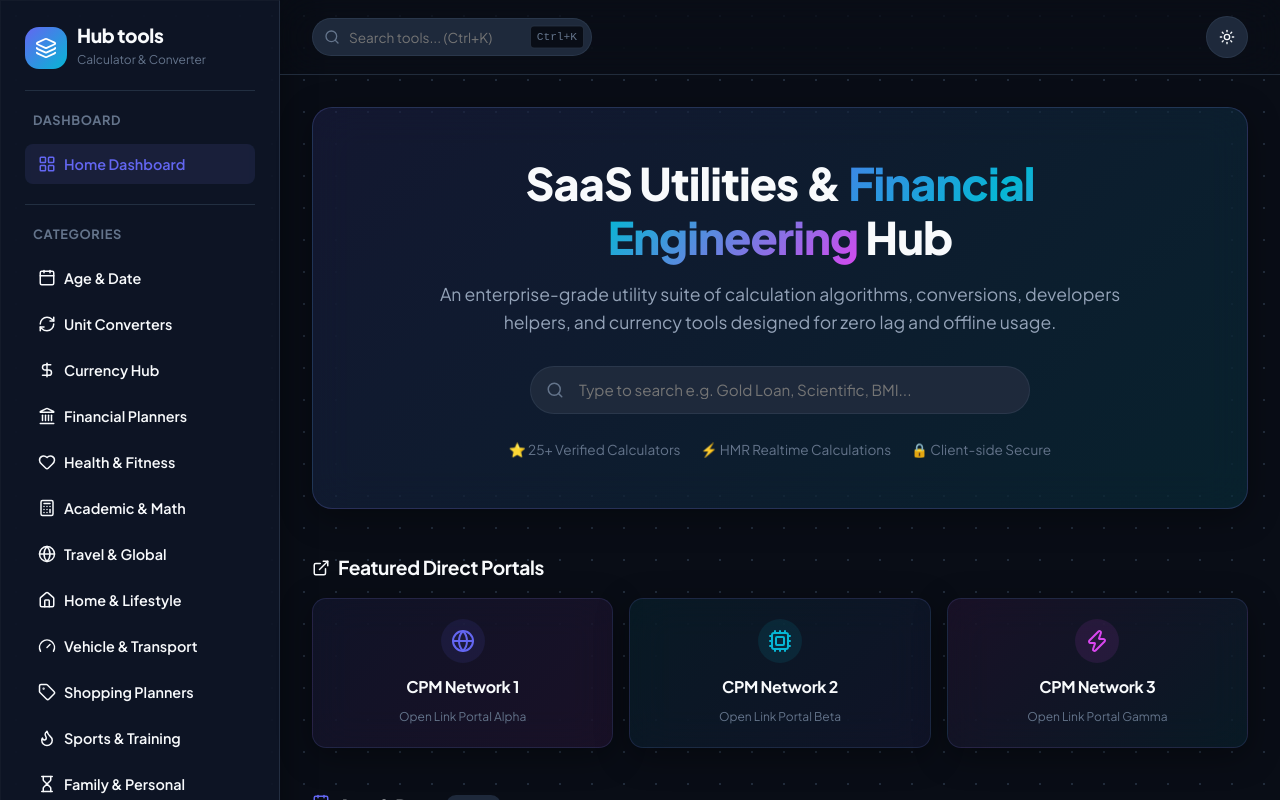
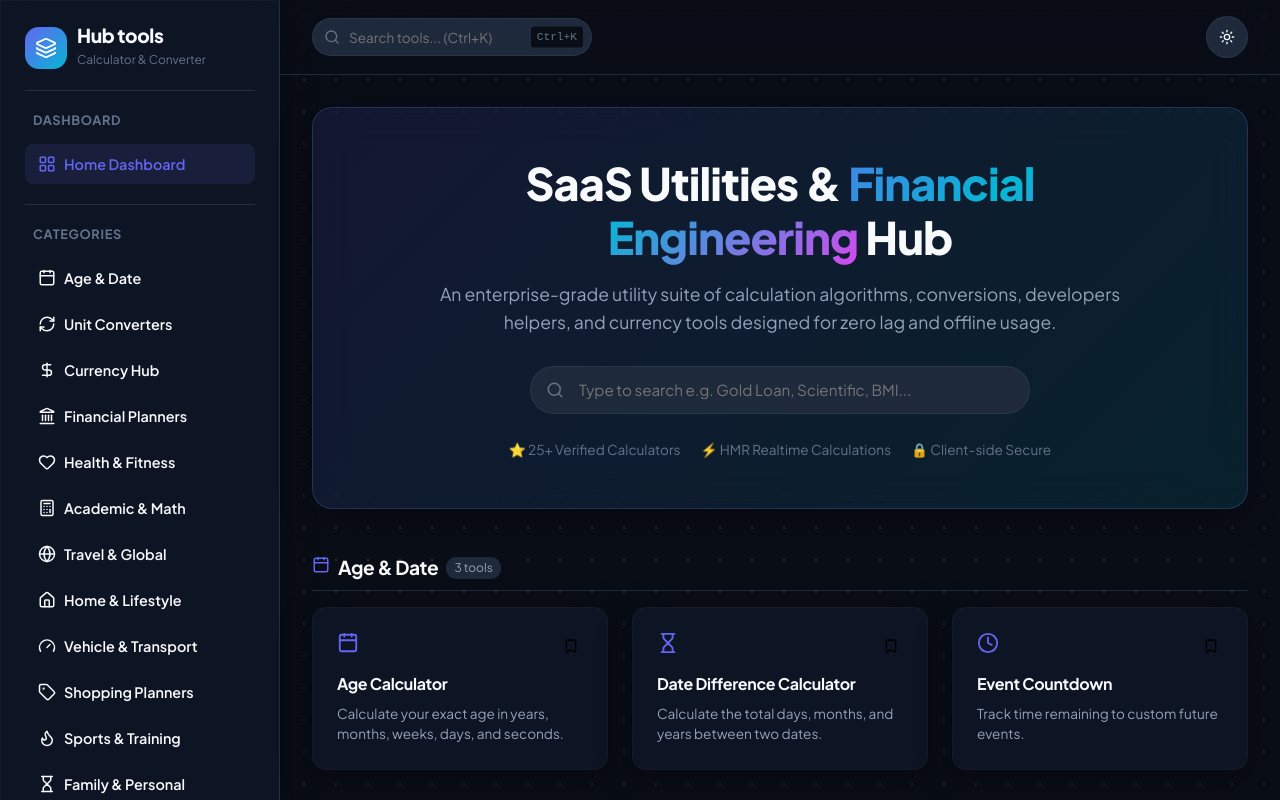
Before and after one commit to umaradnaan123/calculator-converter-hub, a React (Vite) app: page / in a window 1280 px wide. Shown: the top 800 px of the page. Built offline with nearby package versions, Linux system fonts and the light colour scheme.

Commit message:
Updated project file

```diff
--- a/src/App.tsx
+++ b/src/App.tsx
@@ -452,92 +452,6 @@ export default function App() {
                 </div>
               </div>
 
-              {/* Featured Direct Portals */}
-              <div style={{ display: 'flex', flexDirection: 'column', gap: '16px' }} className="animate-fade-in">
-                <h3 style={{ display: 'flex', alignItems: 'center', gap: '8px', fontSize: '1.2rem', fontWeight: '700' }}>
-                  <Icons.ExternalLink size={18} className="text-gradient" /> Featured Direct Portals
-                </h3>
-                <div style={{ display: 'grid', gridTemplateColumns: 'repeat(auto-fit, minmax(220px, 1fr))', gap: '16px' }}>
-                  <a
-                    href="https://www.effectivecpmnetwork.com/hgz53fwb?key=604f09908fc20874955621b88a9c8ca6"
-                    target="_blank"
-                    rel="noopener noreferrer"
-                    className="glass-card"
-                    style={{
-                      display: 'flex',
-                      flexDirection: 'column',
-                      alignItems: 'center',
-                      gap: '12px',
-                      textDecoration: 'none',
-                      padding: '20px',
-                      textAlign: 'center',
-                      background: 'linear-gradient(135deg, rgba(99, 102, 241, 0.08), rgba(217, 70, 239, 0.08))',
-                      border: '1px solid rgba(var(--accent-glow-rgb), 0.15)',
-                    }}
-                  >
-                    <div style={{ color: 'var(--accent-primary)', background: 'rgba(99, 102, 241, 0.1)', padding: '10px', borderRadius: '50%', display: 'flex', alignItems: 'center', justifyContent: 'center' }}>
-                      <Icons.Globe size={24} />
-                    </div>
-                    <div>
-                      <h4 style={{ color: 'var(--text-primary)', marginBottom: '4px' }}>CPM Network 1</h4>
-                      <span style={{ fontSize: '0.75rem', color: 'var(--text-muted)' }}>Open Link Portal Alpha</span>
-                    </div>
-                  </a>
-
-                  <a
-                    href="https://www.effectivecpmnetwork.com/x946vg2zs4?key=247400cdfbed66491d3f84b3f3652bc6"
-                    target="_blank"
-                    rel="noopener noreferrer"
-                    className="glass-card"
-                    style={{
-                      display: 'flex',
-                      flexDirection: 'column',
-                      alignItems: 'center',
-                      gap: '12px',
-                      textDecoration: 'none',
-                      padding: '20px',
-                      textAlign: 'center',
-                      background: 'linear-gradient(135deg, rgba(6, 182, 212, 0.08), rgba(99, 102, 241, 0.08))',
-                      border: '1px solid rgba(var(--accent-glow-rgb), 0.15)',
-                    }}
-                  >
-                    <div style={{ color: 'var(--accent-secondary)', background: 'rgba(6, 182, 212, 0.1)', padding: '10px', borderRadius: '50%', display: 'flex', alignItems: 'center', justifyContent: 'center' }}>
-                      <Icons.Cpu size={24} />
-                    </div>
-                    <div>
-                      <h4 style={{ color: 'var(--text-primary)', marginBottom: '4px' }}>CPM Network 2</h4>
-                      <span style={{ fontSize: '0.75rem', color: 'var(--text-muted)' }}>Open Link Portal Beta</span>
-                    </div>
-                  </a>
-
-                  <a
-                    href="https://www.effectivecpmnetwork.com/y64k0hg8e?key=b6e031570e1ac4dcce264194b1bf0101"
-                    target="_blank"
-                    rel="noopener noreferrer"
-                    className="glass-card"
-                    style={{
-                      display: 'flex',
-                      flexDirection: 'column',
-                      alignItems: 'center',
-                      gap: '12px',
-                      textDecoration: 'none',
-                      padding: '20px',
-                      textAlign: 'center',
-                      background: 'linear-gradient(135deg, rgba(217, 70, 239, 0.08), rgba(6, 182, 212, 0.08))',
-                      border: '1px solid rgba(var(--accent-glow-rgb), 0.15)',
-                    }}
-                  >
-                    <div style={{ color: 'var(--accent-tertiary)', background: 'rgba(217, 70, 239, 0.1)', padding: '10px', borderRadius: '50%', display: 'flex', alignItems: 'center', justifyContent: 'center' }}>
-                      <Icons.Zap size={24} />
-                    </div>
-                    <div>
-                      <h4 style={{ color: 'var(--text-primary)', marginBottom: '4px' }}>CPM Network 3</h4>
-                      <span style={{ fontSize: '0.75rem', color: 'var(--text-muted)' }}>Open Link Portal Gamma</span>
-                    </div>
-                  </a>
-                </div>
-              </div>
-
               {/* Bookmarks (Personalized Dashboard) */}
               {bookmarks.length > 0 && !searchQuery && (
                 <div>
```
